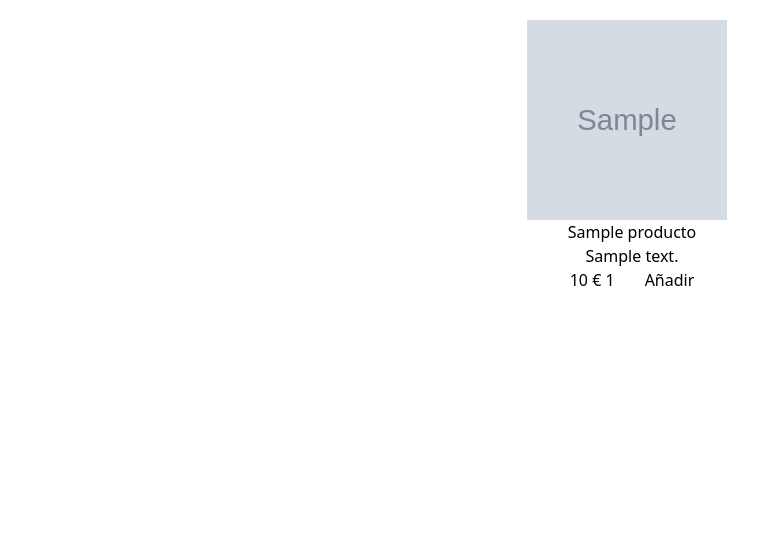
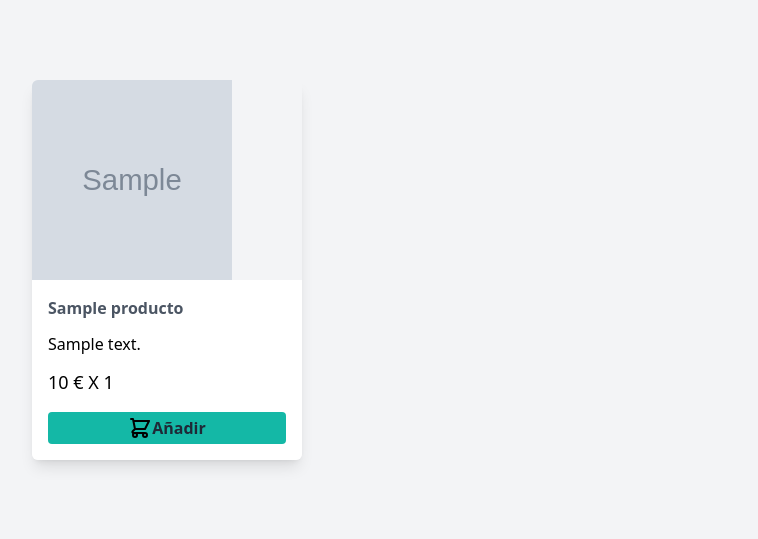
Before and after one commit to dashuna/carrito, a PHP site: page / in a window 1280 px wide. Shown: the part 80-619 px from the top of the page, without its empty margins (8-766 px from the left). Run offline with PHP 8.4, Linux system fonts and the light colour scheme; tables that the repository leaves empty or names only in its code hold one stand-in row (values such as "Sample post"); grey boxes marked "Sample" are stand-in pictures; some libraries are stand-ins or nearby versions.

Commit message:
cambios menu

```diff
--- a/Vista/menu.php
+++ b/Vista/menu.php
@@ -20,7 +20,7 @@ $usuario = $_SESSION["usuario"] ?? null;
     </div>
     <div class="w-full block flex-grow lg:flex lg:items-center lg:w-auto">
         <div class="text-sm lg:flex-grow">
-            <a href="../" class="block mt-4 lg:inline-block lg:mt-0 text-teal-200 hover:text-white mr-4">
+            <a href="/PracticaCarritoDLS" class="block mt-4 lg:inline-block lg:mt-0 text-teal-200 hover:text-white mr-4">
                 Productos
             </a>
             <?php if($usuario != null) { ?>
--- a/Vista/productosUser.php
+++ b/Vista/productosUser.php
@@ -30,27 +30,40 @@
 </head>
 <body>
 <?php include 'menu.php' ?>
-
-<div class="principal">
+<div>
+    <div class="px-10 py-20 bg-gray-100 grid gap-10 lg:grid-cols-3 xl:grid-cols-4 sm:grid-cols-2">
     <?php foreach ($productos as $registro) {
         if (!in_array($registro["id"], $idProductosCarrito)) { ?>
-    <div class="articulo" id="articulo_<?php echo $registro["id"] ?>">
+    <div class="max-w-xs rounded-md overflow-hidden shadow-lg hover:scale-105 transition duration-500 cursor-pointer" id="articulo_<?php echo $registro["id"] ?>">
         <div>
             <img id="imagen" src="Vista/imagenes/<?php echo $registro["imagen"] ?>" alt="<?php echo $registro["imagen"] ?>">
         </div>
-        <a href="">
-            <div class="">
-                <h3><?php echo $registro["nombre"]?></h3>
-                <p><?php echo $registro["descripcion"]?></p>
+
+        <form method="POST" class="formulario">
+            <div class="py-4 px-4 bg-white">
+                <h3 class="text-md font-semibold text-gray-600"><?php echo $registro["nombre"]?></h3>
+                <p class="mt-3 text-md font-thin" ><?php echo $registro["descripcion"]?></p>
+                <p class="mt-3 text-lg font-thin precio" ><?php echo $registro["precio"]?> € X <input type="number" name="cantidad" value="1" class="" style="width : 35px"></p>
+
+                <span class="flex items-center justify-center mt-4 w-full bg-teal-500 hover:bg-teal-400 py-1 rounded">
+                      <svg xmlns="http://www.w3.org/2000/svg" class="h-6 w-6" fill="none" viewBox="0 0 24 24" stroke="currentColor">
+                        <path stroke-linecap="round" stroke-linejoin="round" stroke-width="2"
+                              d="M3 3h2l.4 2M7 13h10l4-8H5.4M7 13L5.4 5M7 13l-2.293 2.293c-.63.63-.184 1.707.707 1.707H17m0 0a2 2 0 100 4 2 2 0 000-4zm-8 2a2 2 0 11-4 0 2 2 0 014 0z"/>
+                      </svg>
+
+
+                        <input class="font-semibold text-gray-800" type="submit" name="save" value="Añadir">
+                        <input type="hidden" name="idProducto" value="<?php echo $registro["id"] ?>">
+                        <input type="hidden" name="action" value="crear">
+
+                </span>
             </div>
-        </a>
-        <form method="POST" class="formulario">
-            <input type="hidden" name="idProducto" value="<?php echo $registro["id"] ?>">
-            <span class="precio"><?php echo $registro["precio"]?> €</span>
-            <input type="number" name="cantidad" value="1" class="" style="width : 35px">
-            <input type="hidden" name="action" value="crear">
-            <input type="submit" name="save" value="Añadir">
         </form>
+
+
+
+
+
         <!--Enlace, descripción y observaciones ocultas-->
 
     </div>
@@ -58,6 +71,7 @@
 
     <?php }
         } ?>
+    </div>
 </div>
     <script>
         $(function(){
```
Also changed, not shown: Vista/listaCarrito.php (+1 -6 lines).
